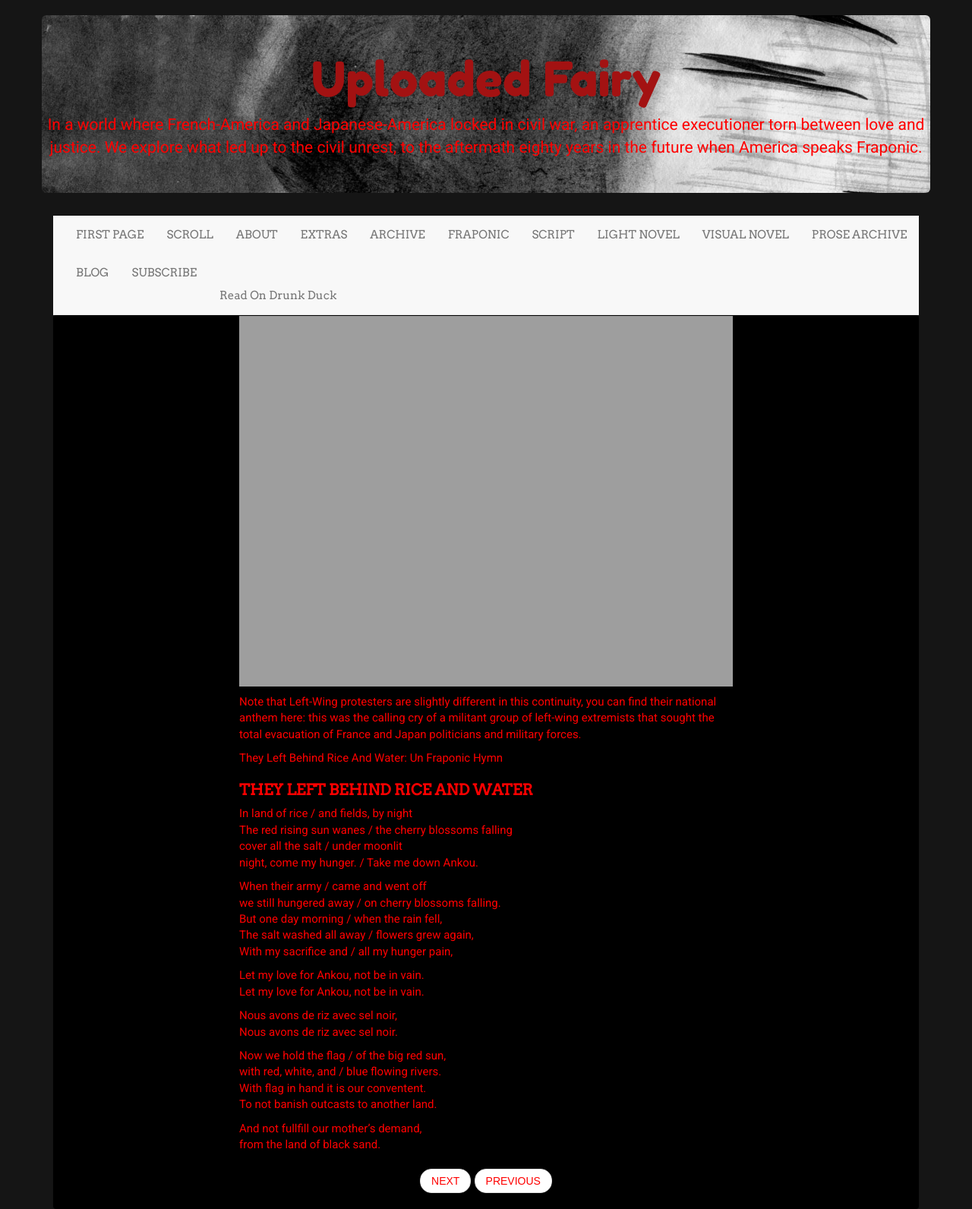
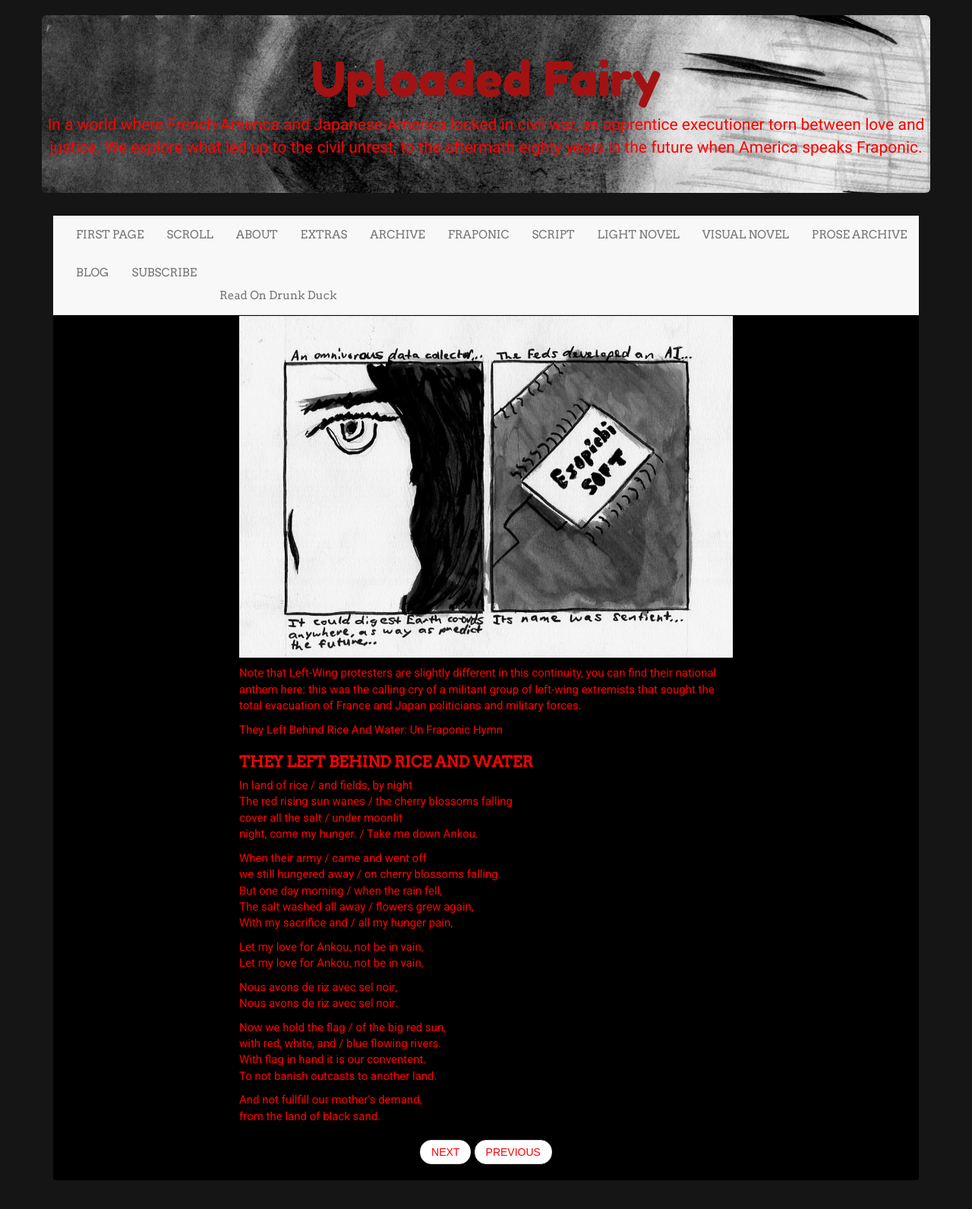
Before and after one commit to LWFlouisa/UploadedFairy, a Jekyll site: the page built from _posts/2021-12-11-page40.md, in a window 1280 px wide. Shown: the whole page at 76% size. Built offline with Jekyll 4.4.1, drawn with Linux system fonts in a browser that asks for light colours; nearby versions of some CDN libraries; after the commit the page ends 1554 px from its top, so only the background shows below that.

Commit message:
Update 2021-12-11-page40.md

```diff
--- a/_posts/2021-12-11-page40.md
+++ b/_posts/2021-12-11-page40.md
@@ -5,7 +5,7 @@ title: "They Left Behind Rice And Water"
 categories: page
 permalink: /040
 ---
-![PAGE FOURTY]({{ site.url }}/pages/pagetest41.png)
+![PAGE FOURTY]({{ site.url }}/finished_pages/page40.jpg)
 
 Note that Left-Wing protesters are slightly different in this continuity, you can find their national anthem here: this was the calling cry of a militant group of left-wing extremists that sought the total evacuation of France and Japan politicians and military forces.
 
```
